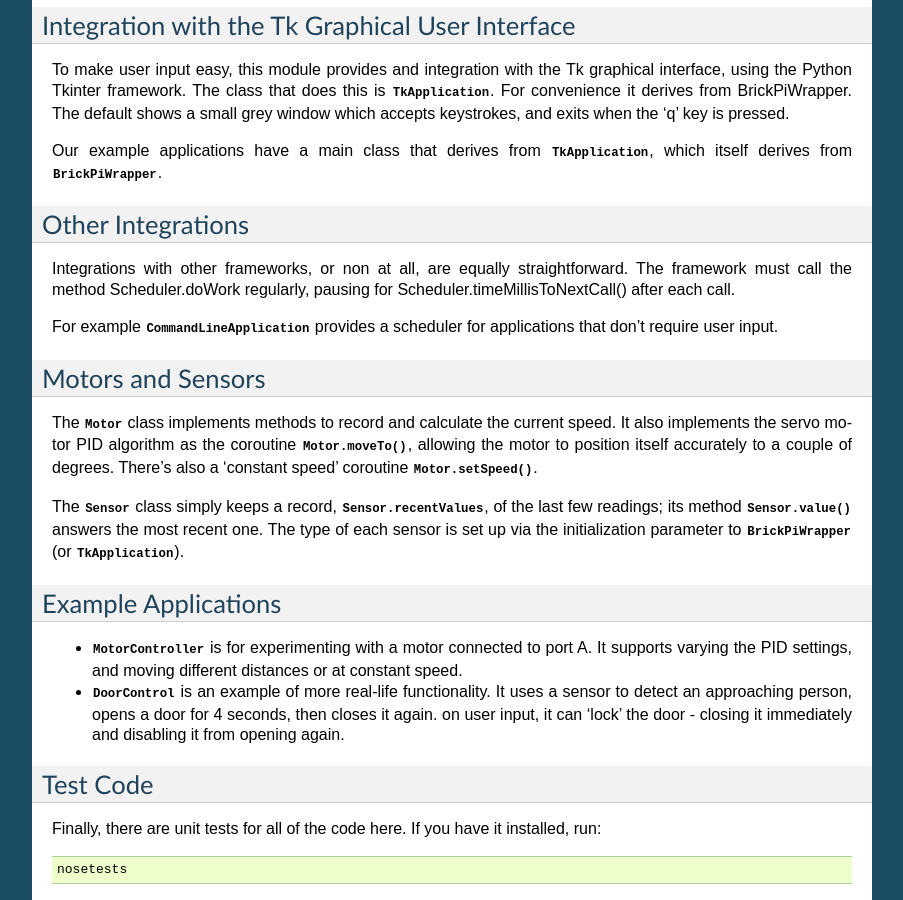
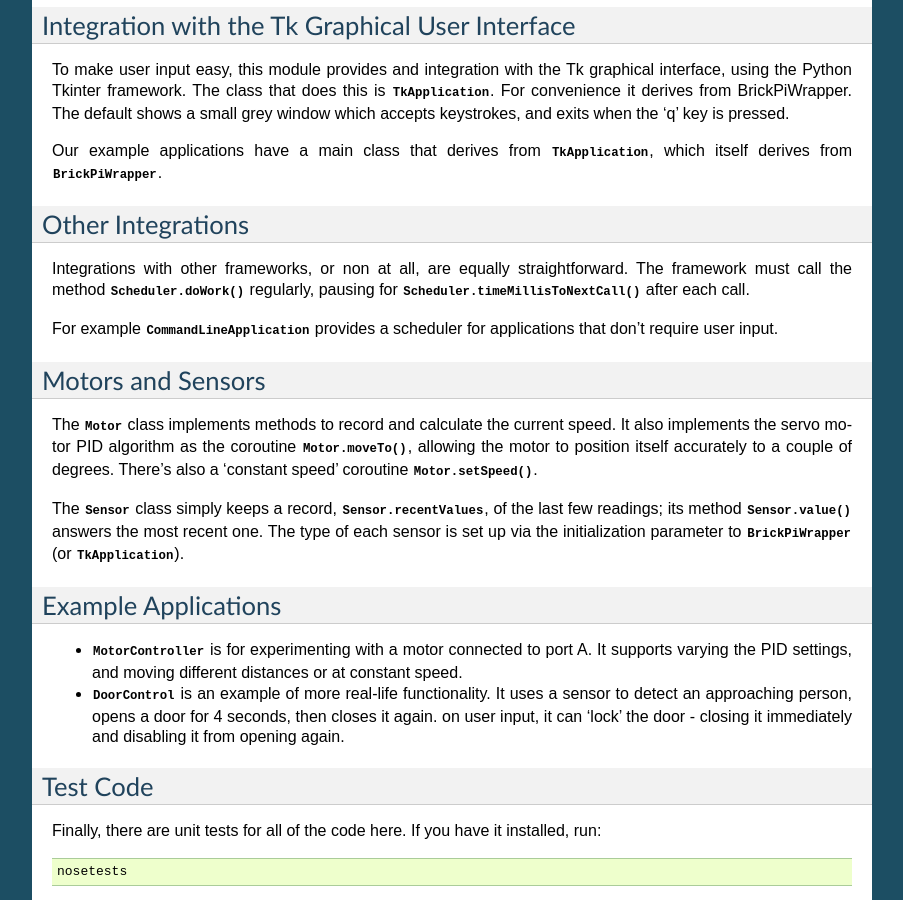
Before and after one commit to charlesweir/BrickPython, a Sphinx documentation site: the page built from docs/introduction.rst, in a window 1280 px wide and 900 px high, scrolled down 2030 px. Shown: the whole window, without its empty margins (198-1101 px from the left). Built offline with Sphinx 7.4.7, drawn with Linux system fonts in a browser that asks for light colours; cross-references to code outside the pages are shown as plain code; some of the changed lines change nothing that is shown.

Commit message:
CW: Minor fixes.

```diff
--- a/docs/introduction.rst
+++ b/docs/introduction.rst
@@ -87,7 +87,7 @@
 :class:`.Scheduler` handles coroutines, calling them regularly every 'work call' (50 times per second), and provides methods to manage them:
 starting and stopping them, combining them, and supporting features such as timeouts for a coroutine.
 
-When the :class:`.Scheduler` stops a coroutine, the coroutine receives a :exception:`.StopCoroutineException`; catching this allows the coroutine to tidy up properly.
+When the :class:`.Scheduler` stops a coroutine, the coroutine receives a :class:`.StopCoroutineException`; catching this allows the coroutine to tidy up properly.
 
 The class :class:`.BrickPiWrapper` extends the :class:`.Scheduler` to manage the BrickPi interaction, managing the :class:`.Motor` and :class:`.Sensor` objects, calling the BrickPi twice
 for every work call (once before, and once after all the coroutines have run), taking data from and subsequently updating all
@@ -116,7 +116,7 @@
 ==================
 
 Integrations with other frameworks, or non at all, are equally straightforward.   The framework must call the
-method Scheduler.doWork regularly, pausing for Scheduler.timeMillisToNextCall() after each call.
+method :meth:`.Scheduler.doWork()` regularly, pausing for :meth:`Scheduler.timeMillisToNextCall()` after each call.
 
 For example :class:`.CommandLineApplication` provides a scheduler for applications that don't require user input.
 
```
